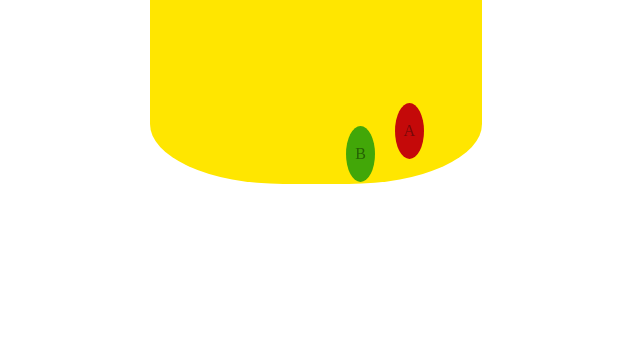
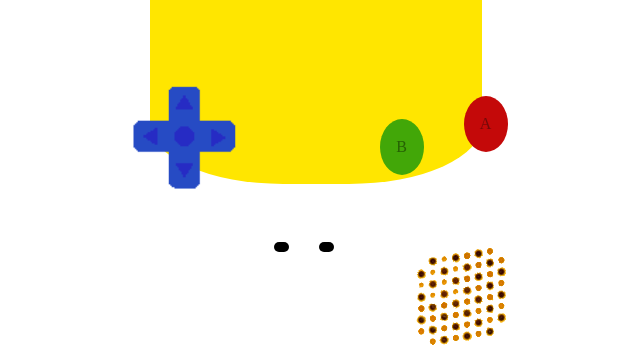
Before and after one commit to OriolMelo/oms-tsys-M1-2011, a plain HTML site: page index.html in a window 1280 px wide. Shown: the part 491-853 px from the top of the page, without its empty margins (324-964 px from the left). Before the commit the page ends 800 px from the top, so only its background shows below. Drawn offline with Linux system fonts and the light colour scheme.

Commit message:
acabado ejercicio

```diff
--- a/css/style.css
+++ b/css/style.css
@@ -23,16 +23,6 @@ body {
     flex-direction: column;
     justify-content: center;
     align-items: center;
-    /* margin:25px;
-    margin-top: 35px;
-    height: 50vh; */
-    /* display: flex;
-    flex-direction: column;
-    justify-content: center;
-    align-items: center; */
-
-    /* display: flex;
-    flex-direction: column; */
 }
 
 
@@ -50,14 +40,6 @@ body {
     border-top-right-radius: 20px;
     border-bottom-left-radius: 80% 60px;
     border-bottom-right-radius: 80% 60px;
-
-    /* display: flex;
-    justify-content: center;
-    flex-direction: column;
-    background-color: rgb(56, 60, 63);
-    width: 22.5em;
-    height: 18.5em;
-    border-radius: 0.5em 0.5em 1em 1em; */
 }
 
 .pantalla{
@@ -67,6 +49,13 @@ body {
     background-color: rgb(146, 175, 150);
     height: 27vh;
     width: 15vw;
+    margin-bottom: 20px;
+}
+
+.pantalla:hover{
+    background-image: url("../img/screenOn.png");
+    background-repeat: no-repeat;
+    background-size:100%;
 }
 
 .inferior{
@@ -77,29 +66,21 @@ body {
 }
 
 .botones{
-    /* display: flex;
-    justify-content: center;
-    align-items: center;
     margin-top: 20px;
-    background-color: rgb(146, 175, 150);
+    display: flex;
     height: 20vh;
-    width: 26vw; */
-
-    display: flex;
-    height: 35%;
 }
 
 .cruceta{
-    /* justify-content: left; */
     position: relative;
     display: flex;
-    margin-right: 5.5em;
-    margin-top: 2em;
-    background-color: saddlebrown;
+    margin-right: 135px;
+    margin-top: 35px;
+    height: 15vh;
 }
 
 .accion{
-    /* justify-content: right; */
+    margin-top: 25px;
     display: flex;
     justify-content: center;
     align-items: center;
@@ -109,16 +90,12 @@ body {
 }
 
 .btna{
-    /* border-radius: 50%;
-    background-color: aliceblue;
-    height: 5vh;
-    width: 5vw; */
     display: flex;
+    justify-content:center;
+    align-items: center;
     background-color: rgb(196, 9, 9);
     color:rgb(117, 9, 9);
-    align-items: center;
-    justify-content:center;
-    margin-left: 10px;
+    margin-left: 20px;
     margin-bottom: 45px;
     width: 3.5em;
     height: 3.5em;
@@ -126,19 +103,44 @@ body {
 }
 
 .btnb{
-    /* border-radius: 50%;
-    background-color: aliceblue;
-    height: 5vh;
-    width: 5vw; */
     margin-top:0;
-    margin-right: 10px;
-    margin-left: 50px;
+    margin-right: 20px;
+    margin-left: 0;
     display: flex;
+    justify-content: center;
+    align-items: center;
     background-color: rgb(66, 167, 8);
     color:rgb(38, 97, 4);
-    align-items: center;
-    justify-content: center;
     width: 3.5em;
     height: 3.5em;
     border-radius: 50%;
 }
+
+.opciones{
+    display: flex;
+    justify-content: center;
+    height: 20vh;
+    width: 30vw;
+}
+
+.select, .start{
+    margin-top: 40px;
+    height: 10px;
+    width: 40px;
+    border-radius: 60px;
+    background-color: black;
+}
+
+.select{
+    margin-left: 150px;
+    margin-right: 15px;
+}
+.start{
+    margin-left: 15px;
+    margin-right: 50px;
+}
+
+.altavoz{
+    margin-top: 40px;
+    margin-left: 20px;
+}
--- a/index.html
+++ b/index.html
@@ -14,12 +14,13 @@
                 <div class="pantalla">
 
                 </div>
+                <img src="img/gameboycolorlogo.png">
             </div>
         </div>
         <div class="inferior">
             <div class="botones">
                 <div class="cruceta">
-
+                    <img src="./img/padGameBoy.png">
                 </div>
                 <div class="accion">
                     <div class="btnb">
@@ -31,11 +32,14 @@
                 </div>
             </div>
             <div class="opciones">
+                <div class="select">
+
+                </div>
                 <div class="start">
 
                 </div>
-                <div class="select">
-
+                <div class="altavoz">
+                    <img src="./img/altavoz.png">
                 </div>
             </div>
         </div>
```
Also changed, not shown: img/altavoz.png (added), img/gameboycolorlogo.png (added), img/padGameBoy.png (added), img/screenOn.png (added), 1 other file.
